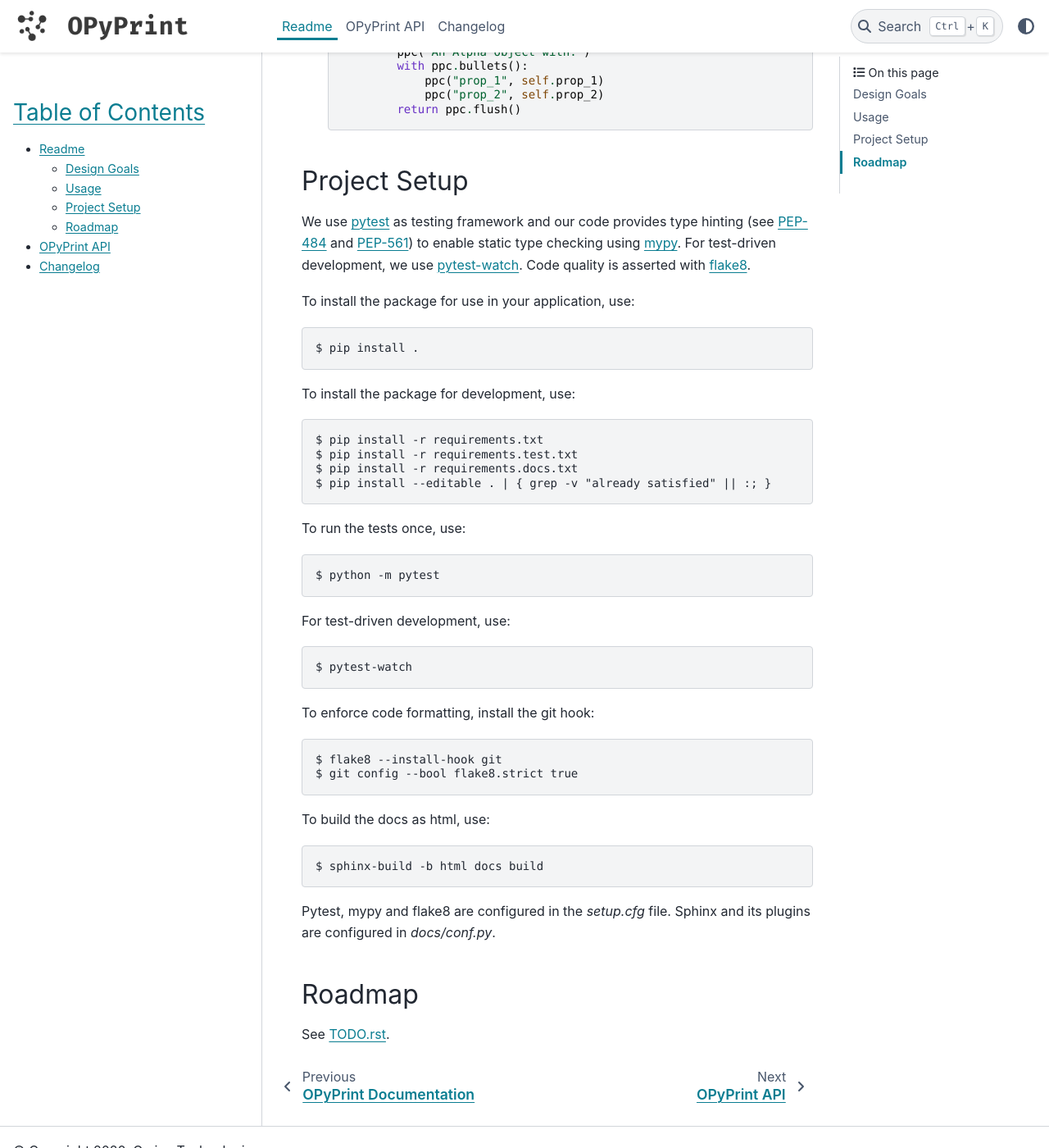
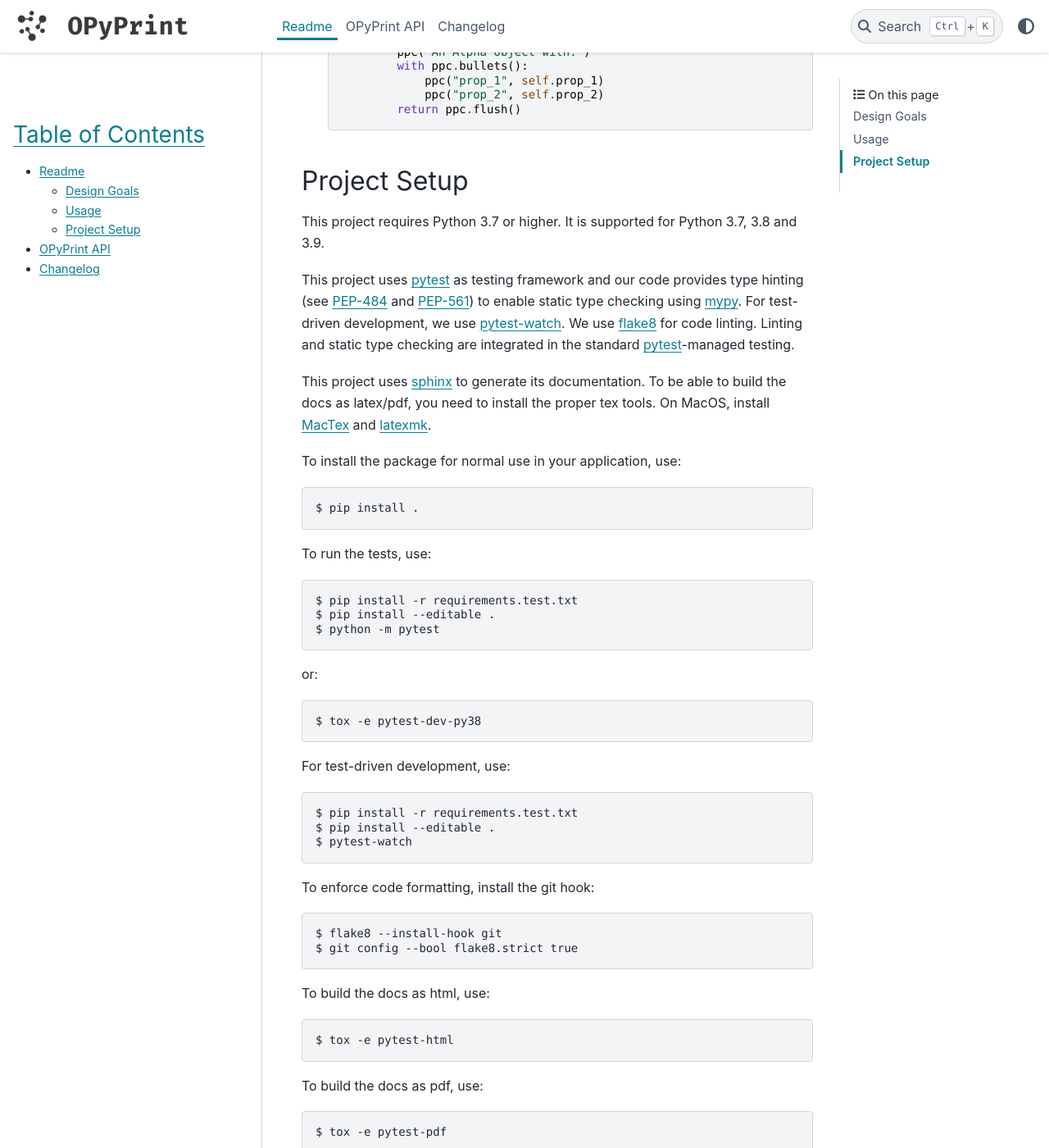
Before and after one commit to ominatechnologies/opyprint, a Sphinx documentation site: the page built from docs/readme.rst, in a window 1280 px wide and 1400 px high, scrolled down 1334 px. Shown: the whole window at 82% size. Built offline with Sphinx 7.4.7 and the PyData theme 0.15.4, drawn with Linux system fonts in a browser that asks for light colours.

Commit message:
setup: Add tox file and other updates.

```diff
--- a/README.rst
+++ b/README.rst
@@ -54,31 +54,39 @@ their '__str__' method as follows:
                 ppc("prop_2", self.prop_2)
             return ppc.flush()
 
-
 Project Setup
 -------------
-We use pytest_ as testing framework and our code provides type hinting (see
-PEP-484_ and PEP-561_) to enable static type checking using mypy_. For
-test-driven development, we use pytest-watch_. Code quality is asserted with
-flake8_.
+This project requires Python 3.7 or higher. It is supported for Python 3.7, 3.8
+and 3.9.
 
-To install the package for use in your application, use::
+This project uses pytest_ as testing framework and our code provides type
+hinting (see PEP-484_ and PEP-561_) to enable static type checking using mypy_.
+For test-driven development, we use pytest-watch_. We use flake8_ for code
+linting. Linting and static type checking are integrated in the standard
+pytest_-managed testing.
+
+This project uses sphinx_ to generate its documentation. To be able to build
+the docs as latex/pdf, you need to install the proper tex tools.
+On MacOS, install MacTex_ and latexmk_.
+
+To install the package for normal use in your application, use::
 
     $ pip install .
 
-To install the package for development, use::
+To run the tests, use::
 
-    $ pip install -r requirements.txt
     $ pip install -r requirements.test.txt
-    $ pip install -r requirements.docs.txt
-    $ pip install --editable . | { grep -v "already satisfied" || :; }
+    $ pip install --editable .
+    $ python -m pytest
 
-To run the tests once, use::
+or::
 
-    $ python -m pytest
+    $ tox -e pytest-dev-py38
 
 For test-driven development, use::
 
+    $ pip install -r requirements.test.txt
+    $ pip install --editable .
     $ pytest-watch
 
 To enforce code formatting, install the git hook::
@@ -88,21 +96,23 @@ To enforce code formatting, install the git hook::
 
 To build the docs as html, use::
 
-    $ sphinx-build -b html docs build
+    $ tox -e pytest-html
+
+To build the docs as pdf, use::
+
+    $ tox -e pytest-pdf
 
 Pytest, mypy and flake8 are configured in the *setup.cfg* file. Sphinx and
 its plugins are configured in *docs/conf.py*.
 
 
-Roadmap
--------
-See `<TODO.rst>`_.
-
-
 .. _flake8: http://flake8.pycqa.org
+.. _latexmk: https://mg.readthedocs.io/latexmk.html
+.. _MacTex: http://www.tug.org/mactex/mactex-download.html
 .. _mypy: http://mypy-lang.org
 .. _PEP-484: https://www.python.org/dev/peps/pep-0484
 .. _PEP-561: https://www.python.org/dev/peps/pep-0561
 .. _pytest: https://docs.pytest.org
 .. _pytest-watch: https://github.com/joeyespo/pytest-watch
 .. _setuptools: https://setuptools.readthedocs.io
+.. _sphinx: http://www.sphinx-doc.org
--- a/config.py
+++ b/config.py
@@ -8,10 +8,10 @@ version = release
 name = "opyprint"
 
 # capitalized label
-project = "OPYPRINT"
+project = "OPyPrint"
 
 description = "An opinionated pretty-print library for Python."
-author = "Wouter Van den Broeck"
-author_email = "wouter@addith.be"
+author = "Omina Technologies"
+author_email = "info@ominatechnologies.com"
 copyright = "2020, Omina Technologies"
 repo = "https://github.com/ominatechnologies/opyprint"
--- a/docs/conf.py
+++ b/docs/conf.py
@@ -48,7 +48,8 @@ extensions = [
     'sphinx.ext.extlinks',
     'sphinx.ext.intersphinx',
     'sphinx.ext.mathjax',
-    # 'sphinx-jsonschema',
+    # 'sphinx-jsonschema'
+    # 'sphinxcontrib.bibtex',
     'pydata_sphinx_theme',
 ]
 
--- a/requirements.docs.txt
+++ /dev/null
@@ -1,5 +0,0 @@
-# Doc-building requirements:
-#
-pydata-sphinx-theme==0.4.1
-sphinx==3.2.1
-sphinx-autobuild==2020.9.1
--- a/requirements.txt
+++ /dev/null
@@ -1,4 +0,0 @@
-# Base requirements:
-#
-colorama==0.4.4
-typing-extensions==3.7.4.3
--- a/setup.cfg
+++ b/setup.cfg
@@ -20,7 +20,7 @@ ignore_missing_imports = True
 ignore_missing_imports = True
 
 [tool:pytest]
-addopts = -s --color=yes --failed-first --maxfail=1 --strict
+addopts = -s --color=yes --doctest-modules --failed-first --maxfail=1 --strict
 ;filterwarnings =
 ;    ignore::_pytest.warning_types.PytestUnknownMarkWarning
 ;    ignore::DeprecationWarning:pytest_flake8
```
Also changed, not shown: TODO.rst (deleted, +0 -12 lines), setup.py (+6 -5 lines), 6 other files.
